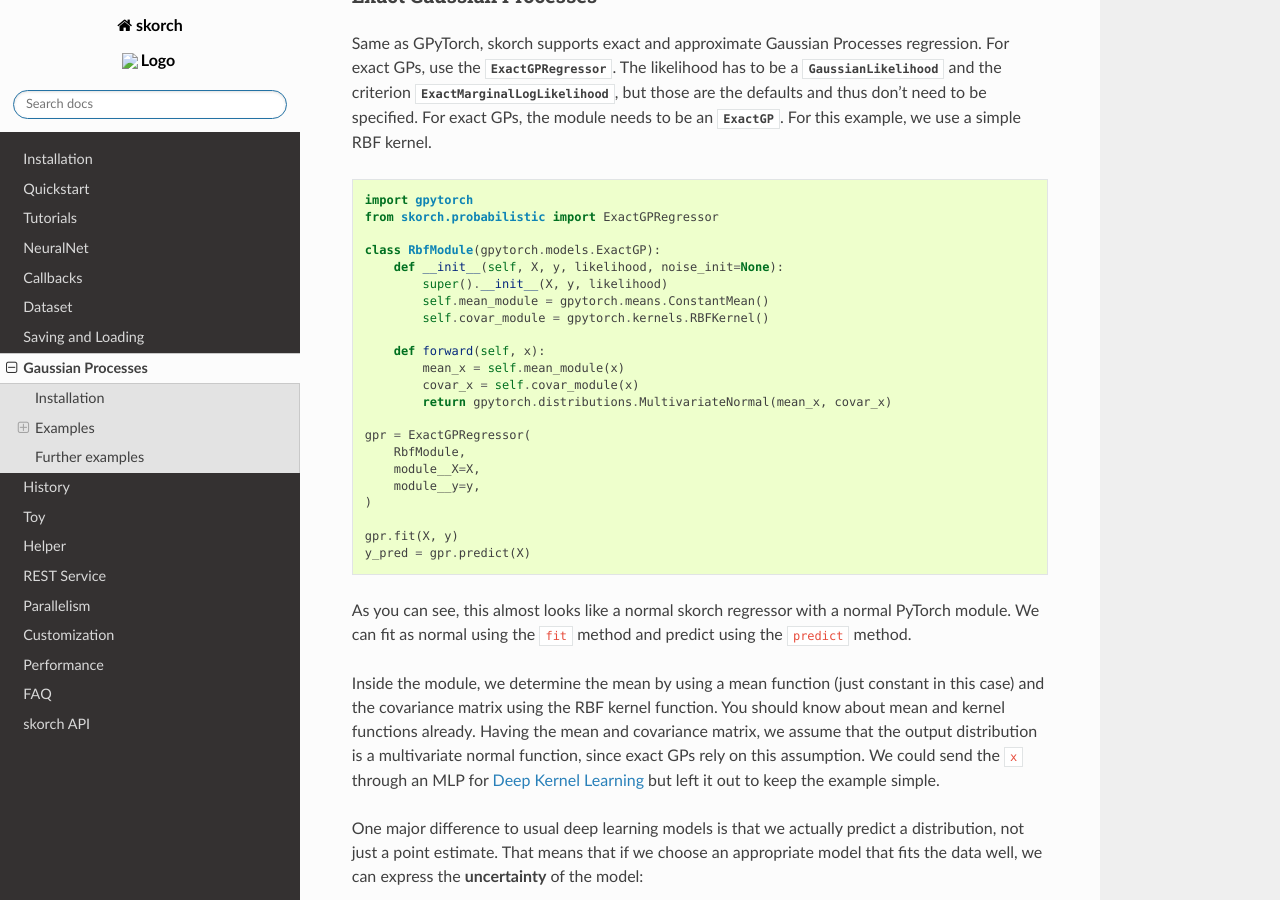
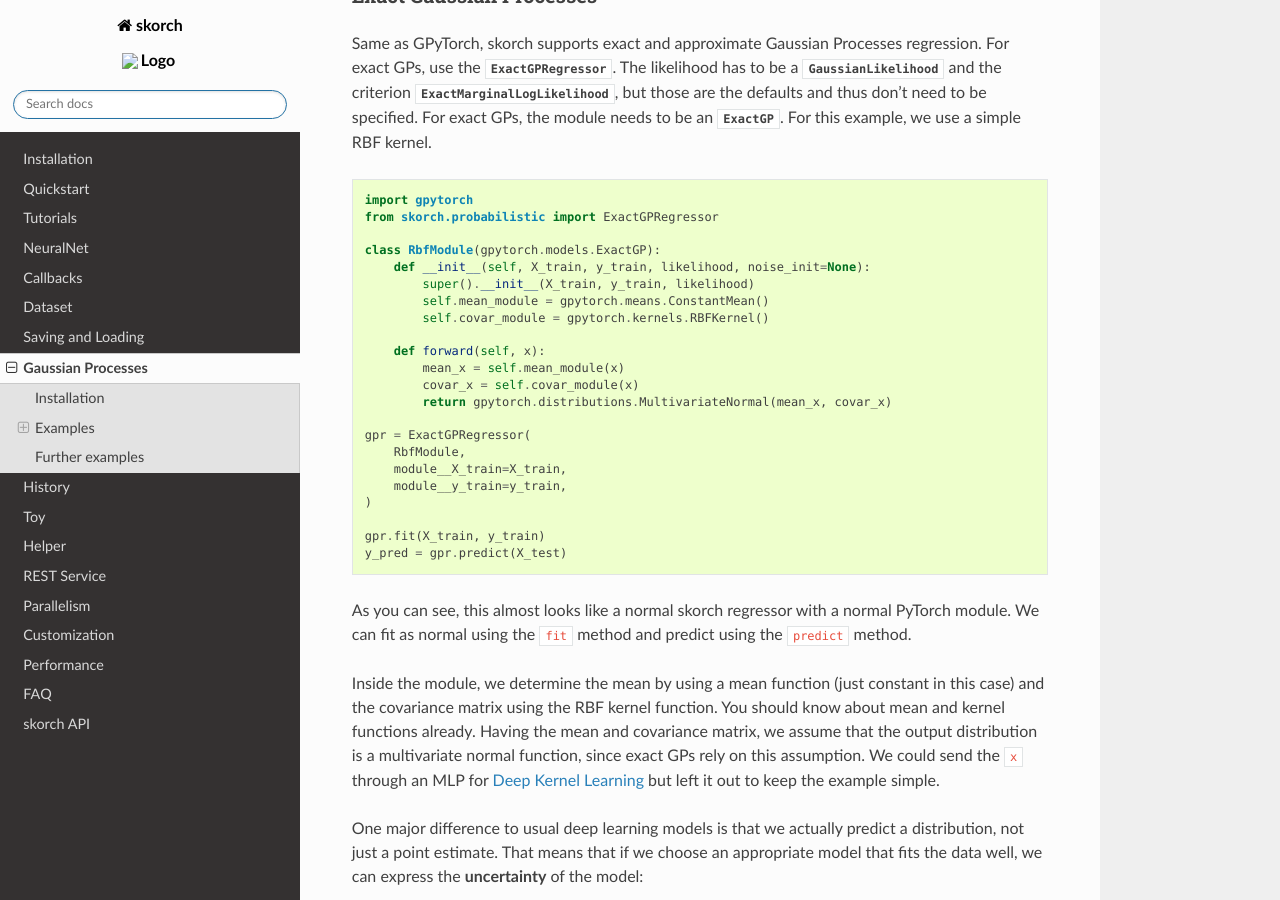
Before and after one commit to skorch-dev/skorch, a Sphinx documentation site: the page built from docs/user/probabilistic.rst, in a window 1280 px wide and 900 px high, scrolled down 719 px. Built offline with Sphinx 7.4.7 and the Read the Docs theme 2.0.0, drawn with Linux system fonts in a browser that asks for light colours.

Commit message:
Improve documentation example for GPs
Be explicit about X and y being X_train and y_train.

```diff
--- a/docs/user/probabilistic.rst
+++ b/docs/user/probabilistic.rst
@@ -49,8 +49,8 @@ and thus don't need to be specified. For exact GPs, the module needs to be an
     from skorch.probabilistic import ExactGPRegressor
 
     class RbfModule(gpytorch.models.ExactGP):
-        def __init__(self, X, y, likelihood, noise_init=None):
-            super().__init__(X, y, likelihood)
+        def __init__(self, X_train, y_train, likelihood, noise_init=None):
+            super().__init__(X_train, y_train, likelihood)
             self.mean_module = gpytorch.means.ConstantMean()
             self.covar_module = gpytorch.kernels.RBFKernel()
 
@@ -61,12 +61,12 @@ and thus don't need to be specified. For exact GPs, the module needs to be an
 
     gpr = ExactGPRegressor(
         RbfModule,
-        module__X=X,
-        module__y=y,
+        module__X_train=X_train,
+        module__y_train=y_train,
     )
 
-    gpr.fit(X, y)
-    y_pred = gpr.predict(X)
+    gpr.fit(X_train, y_train)
+    y_pred = gpr.predict(X_test)
 
 As you can see, this almost looks like a normal skorch regressor with a normal
 PyTorch module. We can fit as normal using the ``fit`` method and predict using
```
